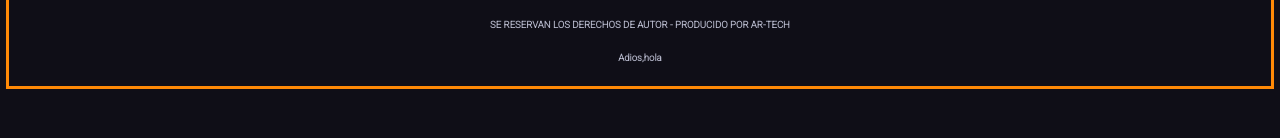
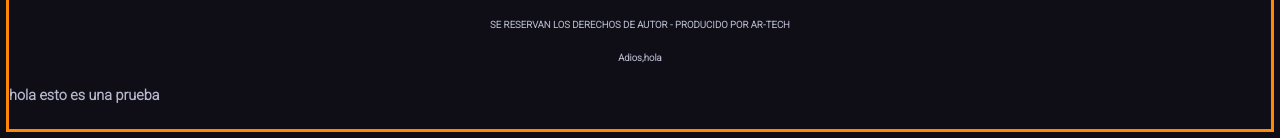
Before and after one commit to marieladominguez/GPO11_PROGRAMACION, a plain HTML site: page index.html in a window 1280 px wide. Shown: the part 923-1061 px from the top of the page. Before the commit the page ends 1018 px from the top, so only its background shows below. Drawn offline with Linux system fonts and the light colour scheme.

Commit message:
probando si puedo añadir

```diff
--- a/index.html
+++ b/index.html
@@ -83,7 +83,7 @@
             </div>
             <h6>SE RESERVAN LOS DERECHOS DE AUTOR - PRODUCIDO POR AR-TECH</h6>
             <h6>Adios,hola</h6>
-
+        <h5>hola esto es una prueba</h5>
         </div>
     </footer>
 </body>
```
